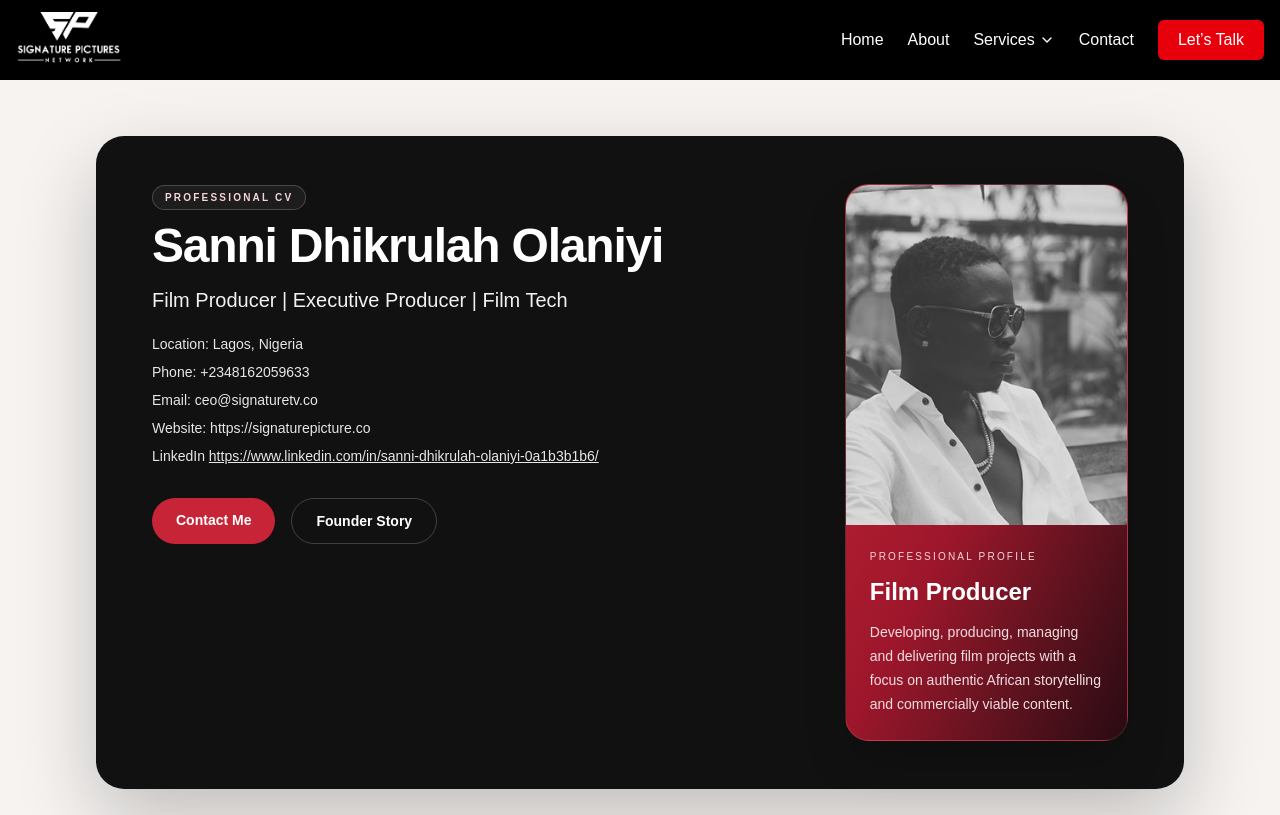
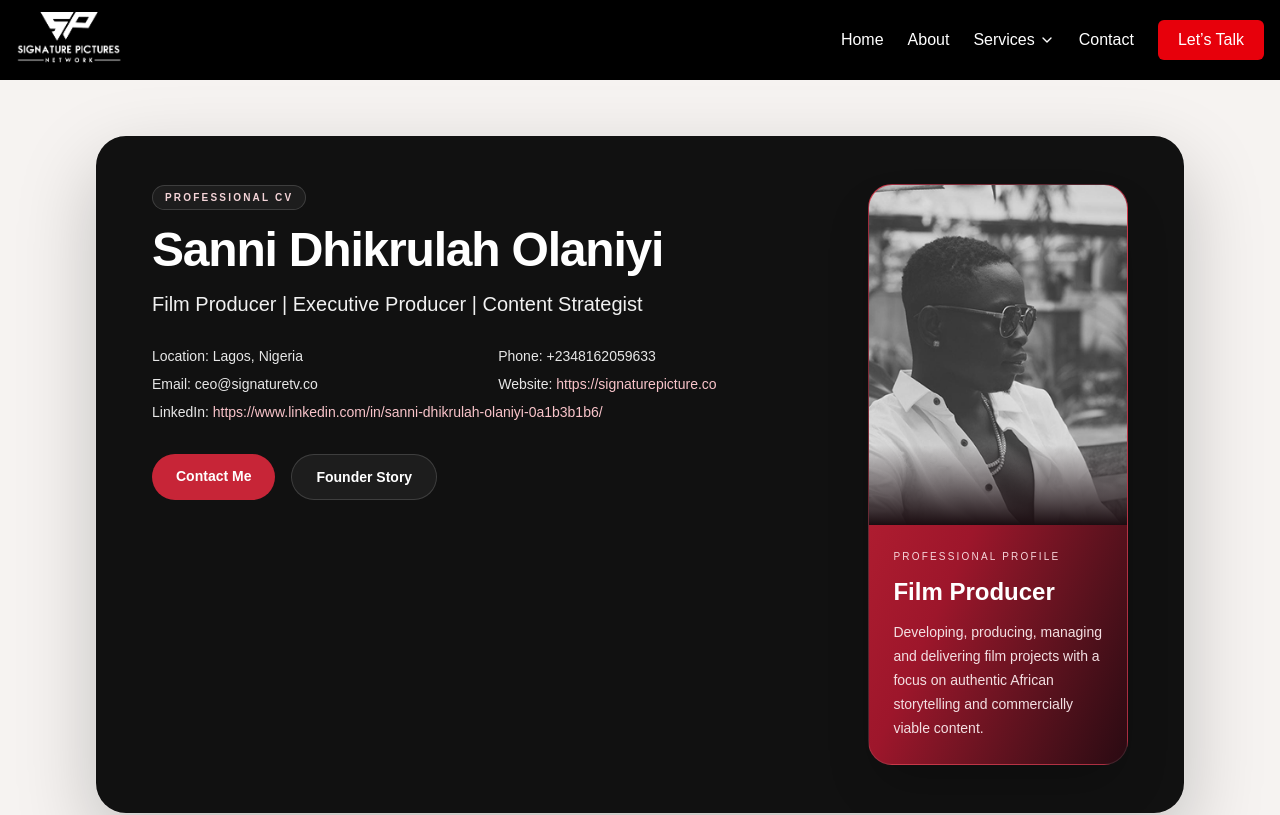
Before and after one commit to iamlimo/signature, a Next.js app: page /founder/resume in a window 1280 px wide. Shown: the top 815 px of the page. Built offline with nearby package versions, Linux system fonts and the light colour scheme.

Commit message:
new resume changess # news ileke

```diff
--- a/src/app/components/Partners.jsx
+++ b/src/app/components/Partners.jsx
@@ -1,9 +1,10 @@
 import React from "react";
+import Image from "next/image";
 
 const logos = [
-  "./empire.png",
-  "./urbanspacer.png",
-  "signature_pictures_jrandle.png",
+  { src: "/empire.png", alt: "Empire partner" },
+  { src: "/urbanspacer.png", alt: "Urban Spacer partner" },
+  { src: "/signature_pictures_jrandle.png", alt: "Signature Pictures Jrandle partner" },
 ];
 
 const Partners = () => {
@@ -16,10 +17,13 @@ const Partners = () => {
             key={index}
             className="w-1/2 sm:w-1/3 md:w-1/4 lg:w-1/6 flex items-center justify-center"
           >
-            <img
-              src={logo}
-              alt={`Partner ${index + 1}`}
+            <Image
+              src={logo.src}
+              alt={logo.alt}
+              width={180}
+              height={120}
               className="h-64 object-contain"
+              loading="lazy"
             />
           </div>
         ))}
--- a/src/app/founder-speech/page.js
+++ b/src/app/founder-speech/page.js
@@ -17,14 +17,14 @@ const page = () => {
             and the founder of Signature Pictures Network. Inspired by classic
             soap operas like Super Story and productions by Wale Adenuga (WAP),
             I’ve been driven to create compelling African stories—like the
-            masterpiece <strong>Ileke</strong>.
+            masterpiece <strong>ÌLẸ̀KẸ̀ - The Hidden Heir.</strong>.
           </p>
         </section>
 
         <section className="mb-10">
           <h2 className="text-xl font-semibold mb-2">About Ileke</h2>
           <p>
-            <strong>Ileke</strong> is my open letter to Nollywood and the global
+            <strong>ÌLẸ̀KẸ̀ - The Hidden Heir.</strong> is my open letter to Nollywood and the global
             film industry—a powerful, original story deeply rooted in Yoruba
             spirituality, fashion, and culture.
           </p>
@@ -72,11 +72,11 @@ const page = () => {
           <h2 className="text-xl font-semibold mb-2">Closing Words</h2>
           <p>
             I’m proud of this journey and grateful to everyone who contributed
-            to bringing <strong>Ileke</strong> to life. I’ll continue
+            to bringing <strong>ÌLẸ̀KẸ̀ - The Hidden Heir.</strong> to life. I’ll continue
             championing authentic African stories that reflect our identity and
             creativity.
           </p>
-          console.log("Rendering Founder Speech page");
+
         </section>
       </div>
       <Footer />
--- a/src/app/founder/resume/page.js
+++ b/src/app/founder/resume/page.js
@@ -1,3 +1,4 @@
+import Image from "next/image";
 import Navbar from "../../components/Navbar";
 import Footer from "../../components/Footer";
 
@@ -101,6 +102,18 @@ const rightsChecklist = [
 
 const languageList = ["Yoruba - Native / Fluent", "English - Fluent"];
 
+const recommendedAttachments = [
+  "Producer&apos;s CV and selected filmography.",
+  "Individual film synopsis and technical specifications.",
+  "Official poster or key art and approved still images.",
+  "Trailer or screener link, with appropriate access permissions.",
+  "Cast and crew list.",
+  "Production and copyright ownership information.",
+  "Rights and distribution availability statement.",
+  "Available technical delivery information.",
+  "Contact details for the authorised rights holder or sales representative.",
+];
+
 export default function FounderResumePage() {
   return (
     <>
@@ -108,31 +121,31 @@ export default function FounderResumePage() {
 
       <main className="bg-[#f6f3f1] text-[#121212]">
         <section className="mx-auto max-w-6xl px-4 py-14 sm:px-6 lg:px-8">
-          <div className="rounded-[28px] bg-[#111111] text-white shadow-[0_30px_80px_rgba(0,0,0,0.22)]">
-            <div className="grid gap-8 px-6 py-8 md:grid-cols-[1.4fr_0.6fr] md:px-10 lg:px-14 lg:py-12">
-              <div>
-                <p className="mb-3 inline-flex rounded-full border border-white/20 bg-white/5 px-3 py-1 text-[10px] font-semibold uppercase tracking-[0.22em] text-[#f4d4d8]">
+          <div className="overflow-hidden rounded-[30px] bg-[#111111] text-white shadow-[0_30px_80px_rgba(0,0,0,0.22)] ring-1 ring-white/10">
+            <div className="grid gap-8 px-6 py-8 md:grid-cols-[1.45fr_0.55fr] md:px-10 lg:px-14 lg:py-12">
+              <div className="relative">
+                <div className="absolute inset-0 -z-10 bg-[radial-gradient(circle_at_top_left,_rgba(199,37,55,0.28),_transparent_40%)]" />
+                <p className="mb-4 inline-flex rounded-full border border-white/15 bg-white/5 px-3 py-1 text-[10px] font-semibold uppercase tracking-[0.22em] text-[#f4d4d8]">
                   Professional CV
                 </p>
                 <h1 className="text-4xl font-black tracking-tight text-white md:text-5xl">
                   Sanni Dhikrulah Olaniyi
                 </h1>
 
-                <p className="mt-4 text-lg text-[#f1f1f1] md:text-xl">
-                  Film Producer | Executive Producer | Film Tech
+                <p className="mt-4 text-lg font-medium text-[#f1f1f1] md:text-xl">
+                  Film Producer | Executive Producer | Content Strategist
                 </p>
 
-                <div className="mt-5 space-y-2 text-sm text-[#e7e7e7]">
+                <div className="mt-7 grid gap-2 text-sm text-[#e7e7e7] sm:grid-cols-2">
                   <p>Location: Lagos, Nigeria</p>
                   <p>Phone: +2348162059633</p>
-                  <p> Email: ceo@signaturetv.co</p>
-                  <p>Website: <a href="https://signaturepicture.co/">https://signaturepicture.co</a></p>
+                  <p>Email: ceo@signaturetv.co</p>
                   <p>
-                   LinkedIn  <a href="https://www.linkedin.com/in/sanni-dhikrulah-olaniyi-0a1b3b1b6/" target="_blank" rel="noopener noreferrer" className="underline hover:text-[#c72537]">
-                    https://www.linkedin.com/in/sanni-dhikrulah-olaniyi-0a1b3b1b6/
-                    </a>
+                    Website: <a href="https://signaturepicture.co/" className="text-[#f9c4ca] underline-offset-4 hover:underline">https://signaturepicture.co</a>
                   </p>
-
+                  <p className="sm:col-span-2">
+                    LinkedIn: <a href="https://www.linkedin.com/in/sanni-dhikrulah-olaniyi-0a1b3b1b6/" target="_blank" rel="noopener noreferrer" className="text-[#f9c4ca] underline-offset-4 hover:underline">https://www.linkedin.com/in/sanni-dhikrulah-olaniyi-0a1b3b1b6/</a>
+                  </p>
                 </div>
 
                 <div className="mt-8 flex flex-wrap gap-4">
@@ -144,7 +157,7 @@ export default function FounderResumePage() {
                   </a>
                   <a
                     href="/founder-speech"
-                    className="rounded-full border border-white/20 bg-transparent px-6 py-3 text-sm font-semibold text-white transition hover:bg-white/5"
+                    className="rounded-full border border-white/15 bg-white/5 px-6 py-3 text-sm font-semibold text-white transition hover:bg-white/10"
                   >
                     Founder Story
                   </a>
@@ -153,11 +166,17 @@ export default function FounderResumePage() {
 
               <div className="flex items-center justify-center">
                 <div className="w-full max-w-sm overflow-hidden rounded-[24px] border border-white/10 bg-gradient-to-br from-[#c72537] via-[#9d162b] to-[#2a0a12] shadow-2xl">
-                  <img
+                  <div className="relative">
+                    <Image
                       src="/sanni.png"
                       alt="Sanni Dhikrulah Olaniyi"
+                      width={800}
+                      height={1100}
                       className="h-[340px] w-full object-cover object-center grayscale"
+                      priority
                     />
+                    <div className="absolute inset-x-0 bottom-0 h-20 bg-gradient-to-t from-[#1b0d11] to-transparent" />
+                  </div>
                   <div className="p-6">
                     <p className="text-[10px] uppercase tracking-[0.22em] text-[#f7d7dc]">
                       Professional profile
@@ -182,7 +201,7 @@ export default function FounderResumePage() {
             {profileStats.map((stat) => (
               <div
                 key={stat.label}
-                className="rounded-2xl border border-[#e7ddd9] bg-white p-5 shadow-sm"
+                className="rounded-2xl border border-[#e7ddd9] bg-white p-5 shadow-sm transition-transform duration-200 hover:-translate-y-1 hover:shadow-md"
               >
                 <p className="text-3xl font-black text-[#c72537]">
                   {stat.value}
@@ -261,10 +280,13 @@ export default function FounderResumePage() {
               >
                 {film.cover && (
                   <div className="mb-6 overflow-hidden rounded-[20px] border border-[#efe4e0] bg-[#f9f1f1]">
-                    <img
+                    <Image
                       src={film.cover}
                       alt={`${film.title} key art`}
+                      width={1200}
+                      height={720}
                       className="h-[260px] w-full object-cover object-center md:h-[360px]"
+                      loading="lazy"
                     />
                   </div>
                 )}
@@ -447,27 +469,19 @@ export default function FounderResumePage() {
               </ul>
             </div>
 
-            {/* <div className="rounded-[28px] bg-[#f9e9eb] p-7 shadow-sm">
+            <div className="rounded-[28px] bg-[#f9e9eb] p-7 shadow-sm ring-1 ring-[#f0d3d8]">
               <p className="text-sm font-semibold uppercase tracking-[0.2em] text-[#c72537]">
                 Recommended Attachments
               </p>
               <ul className="mt-5 space-y-3 text-base leading-7 text-[#2d2d2d]">
-                <li>Producer&apos;s CV and selected filmography.</li>
-                <li>Individual film synopsis and technical specifications.</li>
-                <li>Official poster or key art and approved still images.</li>
-                <li>
-                  Trailer or screener link, with appropriate access permissions.
+                {recommendedAttachments.map((item) => (
+                  <li key={item} className="flex gap-3">
+                    <span className="mt-2 h-2.5 w-2.5 rounded-full bg-[#c72537]" />
+                    <span>{item}</span>
                   </li>
-                <li>Cast and crew list.</li>
-                <li>Production and copyright ownership information.</li>
-                <li>Rights and distribution availability statement.</li>
-                <li>Available technical delivery information.</li>
-                <li>
-                  Contact details for the authorised rights holder or sales
-                  representative.
-                </li>
+                ))}
               </ul>
-            </div> */}
+            </div>
           </div>
         </section>
 
--- a/src/app/page.js
+++ b/src/app/page.js
@@ -53,7 +53,7 @@ const Home = () => {
         <div className="flex flex-wrap gap-4">
           <div className="inline-block  text-white p-4">
             <h2 ref={glitch.ref}>
-              20k+ views on <a href="">Youtube</a> already
+
             </h2>
           </div>
           <div className="inline-block text-white p-4">
```
Lines whose indentation alone changed are shown as unchanged.
